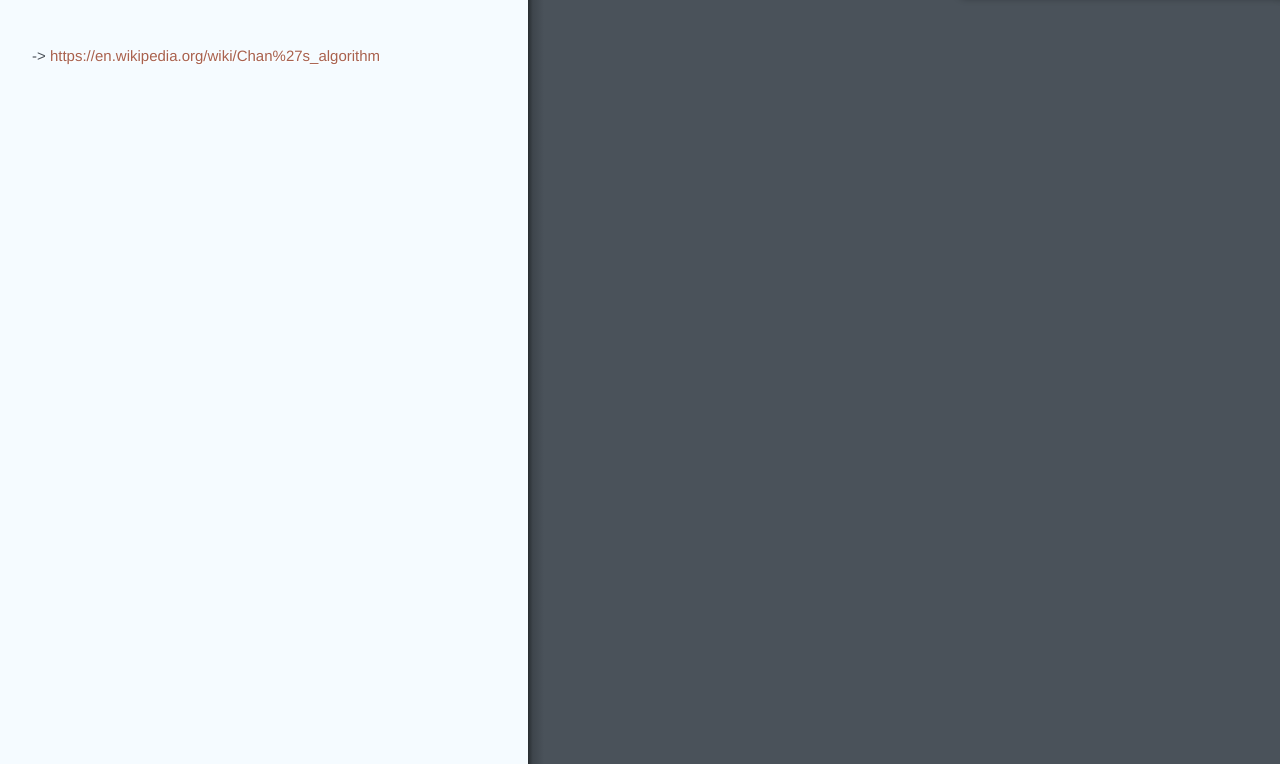
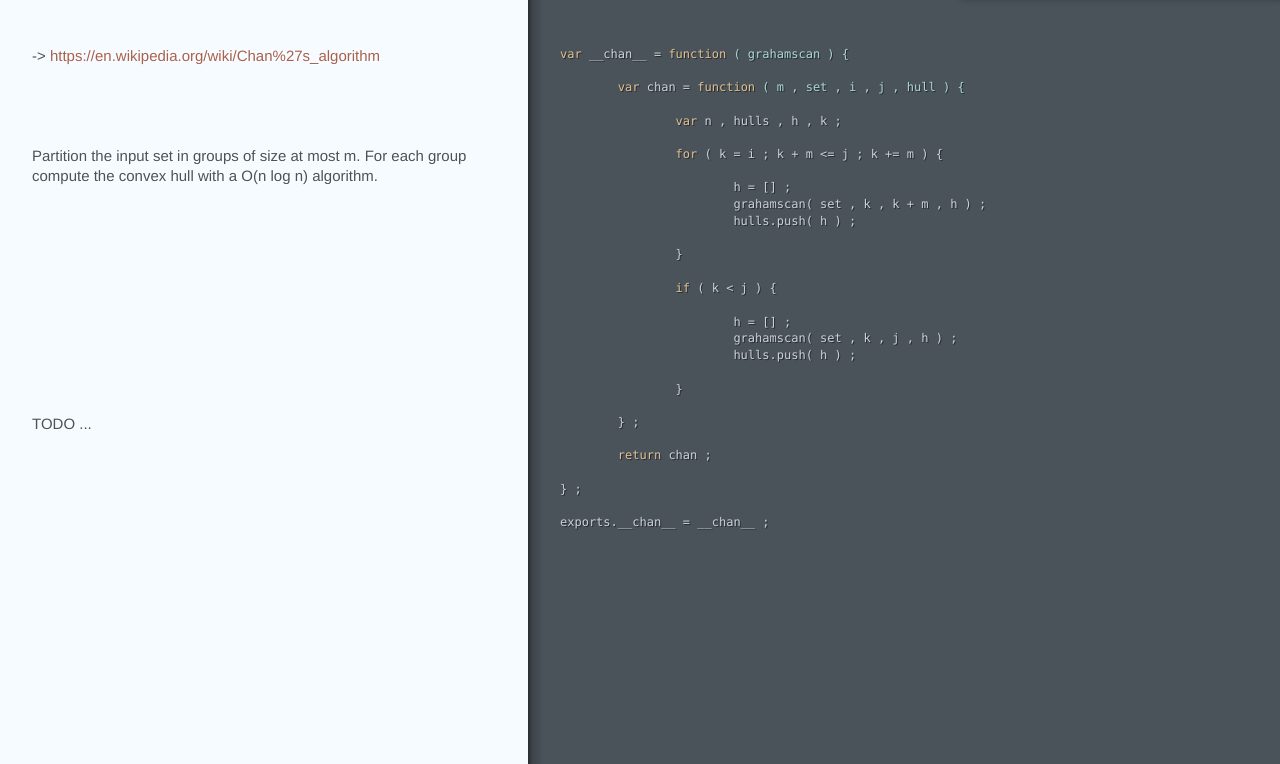
Before and after one commit to make-github-pseudonymous-again/js-cg, a plain HTML site: page d2/ch/chan.html in a window 1280 px wide. Shown: the part 36-800 px from the top of the page. Drawn offline with Linux system fonts and the light colour scheme.

Commit message:
Generated documentation for 6dbe9b332b481a0a6a42a23731ea2ce82a860dc8

```diff
--- a/d2/ch/chan.html
+++ b/d2/ch/chan.html
@@ -1 +1,26 @@
-<!DOCTYPE html><html lang="en"><head><title>d2/ch/chan</title></head><meta http-equiv="Content-Type" content="text/html; charset=utf-8"><meta name="viewport" content="width=device-width, initial-scale=1.0, minimum-scale=1.0, maximum-scale=1.0"><meta name="groc-relative-root" content="../../"><meta name="groc-document-path" content="d2/ch/chan"><meta name="groc-project-path" content="js/src/d2/ch/chan.js"><meta name="groc-github-url" content="https://github.com/aureooms/js-cg"><link rel="stylesheet" type="text/css" media="all" href="../../assets/style.css"><script type="text/javascript" src="../../assets/behavior.js"></script><body><div id="meta"><div class="file-path"><a href="https://github.com/aureooms/js-cg/blob/master/js/src/d2/ch/chan.js">js/src/d2/ch/chan.js</a></div></div><div id="document"><div class="segment"></div><div class="segment"><div class="comments "><div class="wrapper"><p>-&gt; <a href="https://en.wikipedia.org/wiki/Chan%27s_algorithm">https://en.wikipedia.org/wiki/Chan%27s_algorithm</a></p></div></div></div></div></body></html>
+<!DOCTYPE html><html lang="en"><head><title>d2/ch/chan</title></head><meta http-equiv="Content-Type" content="text/html; charset=utf-8"><meta name="viewport" content="width=device-width, initial-scale=1.0, minimum-scale=1.0, maximum-scale=1.0"><meta name="groc-relative-root" content="../../"><meta name="groc-document-path" content="d2/ch/chan"><meta name="groc-project-path" content="js/src/d2/ch/chan.js"><meta name="groc-github-url" content="https://github.com/aureooms/js-cg"><link rel="stylesheet" type="text/css" media="all" href="../../assets/style.css"><script type="text/javascript" src="../../assets/behavior.js"></script><body><div id="meta"><div class="file-path"><a href="https://github.com/aureooms/js-cg/blob/master/js/src/d2/ch/chan.js">js/src/d2/ch/chan.js</a></div></div><div id="document"><div class="segment"></div><div class="segment"><div class="comments "><div class="wrapper"><p>-&gt; <a href="https://en.wikipedia.org/wiki/Chan%27s_algorithm">https://en.wikipedia.org/wiki/Chan%27s_algorithm</a></p></div></div><div class="code"><div class="wrapper"><span class="hljs-keyword">var</span> __chan__ = <span class="hljs-function"><span class="hljs-keyword">function</span> <span class="hljs-params">( grahamscan )</span> {</span>
+
+	<span class="hljs-keyword">var</span> chan = <span class="hljs-function"><span class="hljs-keyword">function</span> <span class="hljs-params">( m , set , i , j , hull )</span> {</span>
+
+		<span class="hljs-keyword">var</span> n , hulls , h , k ;</div></div></div><div class="segment"><div class="comments "><div class="wrapper"><p>Partition the input set in groups of size at most m. For each group
+compute the convex hull with a O(n log n) algorithm.</p></div></div><div class="code"><div class="wrapper">		<span class="hljs-keyword">for</span> ( k = i ; k + m &lt;= j ; k += m ) {
+
+			h = [] ;
+			grahamscan( set , k , k + m , h ) ;
+			hulls.push( h ) ;
+
+		}
+
+		<span class="hljs-keyword">if</span> ( k &lt; j ) {
+
+			h = [] ;
+			grahamscan( set , k , j , h ) ;
+			hulls.push( h ) ;
+
+		}</div></div></div><div class="segment"><div class="comments "><div class="wrapper"><p>TODO ...</p></div></div><div class="code"><div class="wrapper">	} ;
+
+	<span class="hljs-keyword">return</span> chan ;
+
+} ;
+
+exports.__chan__ = __chan__ ;</div></div></div></div></body></html>
```
